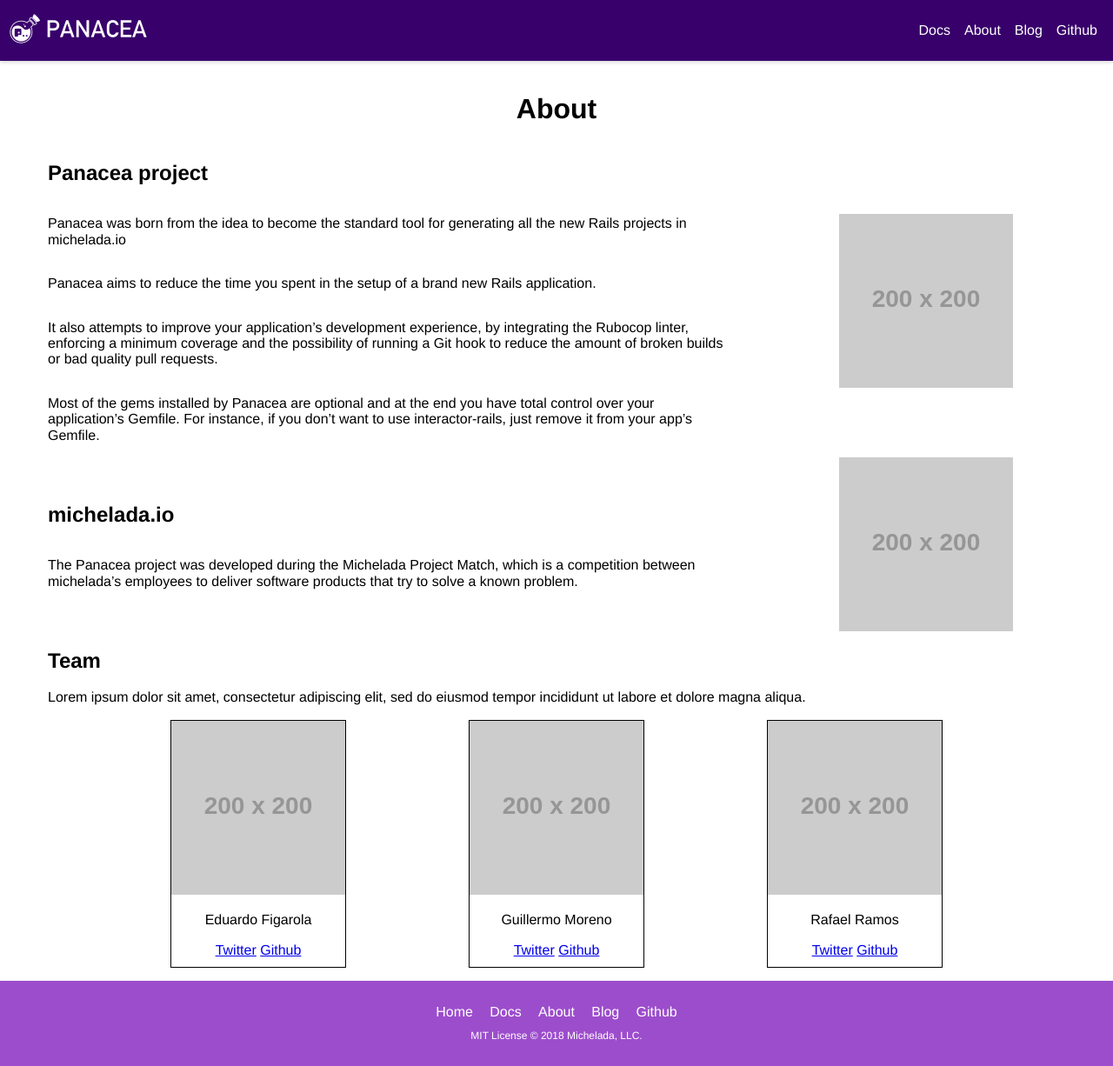
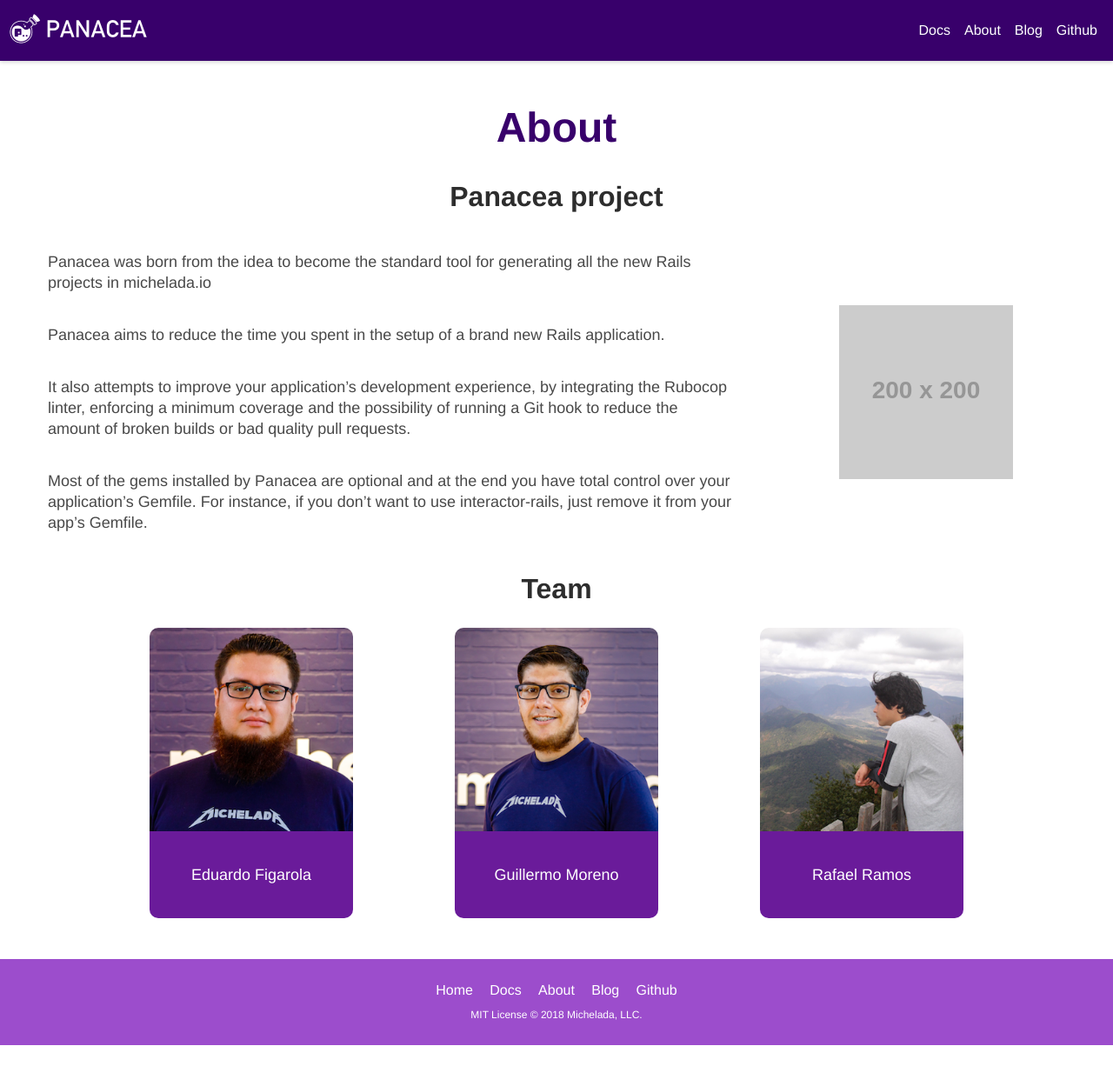
Before and after one commit to panacea-rails/website, a Jekyll site: the page built from about.html, in a window 1280 px wide and 1226 px high. Shown: the whole window at 87% size. Built offline with Jekyll 4.4.1, drawn with Linux system fonts in a browser that asks for light colours.

Commit message:
Added styles for about

```diff
--- a/_scss/about.scss
+++ b/_scss/about.scss
@@ -1,6 +1,24 @@
 .about {
+  color: $black-light;
+  padding: 1.5rem 1.5rem 4.7rem 1.5rem;
+
   h1 {
+    color: $primary-dark;
+    font-size: 4.8rem;
+    line-height: 5.7rem;
     text-align: center;
+  }
+
+  h2 {
+    color: $black-medium;
+    font-size: 3.2rem;
+    line-height: 3.8rem;
+    text-align: center;
+  }
+
+  p {
+    font-size: 1.8rem;
+    line-height: 2.4rem;
   }
 }
 
@@ -45,16 +63,26 @@
 }
 
 .about-team-card {
-  border: 0.1rem solid $black;
-  max-width: 30rem;
+  border-radius: 1rem;
+  display: flex;
+  flex-direction: column;
+  overflow: hidden;
+  width: 20%;
 
-  img {
-    width: 100%;
-    height: auto;
+  .member-image {
+    overflow: hidden;
+    height: 0;
+    padding-top: 100%;
+    background-size: cover;
   }
 
   .info {
-    padding: 0 1rem 1rem 1rem;
+    background-color: $primary;
+    color: $white;
+    font-size: 2rem;
+    line-height: 3rem;
+    padding: 2rem 1rem;
     text-align: center;
+    flex-grow: 1;
   }
 }
--- a/about.html
+++ b/about.html
@@ -5,10 +5,9 @@
 
 <div class="container about">
   <h1>About</h1>
-
+  <h2>Panacea project</h2>
   <div class="about-row">
     <div class="about-column with-text left">
-      <h2>Panacea project</h2>
       <p>Panacea was born from the idea to become the standard tool for generating all the new Rails projects in michelada.io</p>
       <p>Panacea aims to reduce the time you spent in the setup of a brand new Rails application.</p>
       <p>It also attempts to improve your application’s development experience, by integrating the Rubocop linter, enforcing a minimum coverage and the possibility of running a Git hook to reduce the amount of broken builds or bad quality pull requests.</p>
@@ -19,45 +18,28 @@
     </div>
   </div>
 
-  <div class="about-row">
-    <div class="about-column with-text left">
-      <h2>michelada.io</h2>
-      <p>The Panacea project was developed during the Michelada Project Match, which is a competition between michelada’s employees to deliver software products that try to solve a known problem.</p>
-    </div>
-    <div class="about-column with-image right">
-      <img alt="Panacea logo" src="https://via.placeholder.com/200x200" />
-    </div>
-  </div>
-
   <div class="about-team">
     <h2>Team</h2>
-    <p>Lorem ipsum dolor sit amet, consectetur adipiscing elit, sed do eiusmod tempor incididunt ut labore et dolore magna aliqua.</p>
 
     <div class="about-team-cards">
       <div class="about-team-card">
-        <img alt="Panacea logo" src="https://via.placeholder.com/200x200" />
+        <div class="member-image" style="background-image: url({{site.baseurl}}/assets/img/lalo.png)"></div>
         <div class="info">
           <p>Eduardo Figarola</p>
-          <a href="#">Twitter</a>
-          <a href="#">Github</a>
         </div>
       </div>
 
       <div class="about-team-card">
-        <img alt="Panacea logo" src="https://via.placeholder.com/200x200" />
+        <div class="member-image" style="background-image: url({{site.baseurl}}/assets/img/memo.png)"></div>
         <div class="info">
           <p>Guillermo Moreno</p>
-          <a href="#">Twitter</a>
-          <a href="#">Github</a>
         </div>
       </div>
 
       <div class="about-team-card">
-        <img alt="Panacea logo" src="https://via.placeholder.com/200x200" />
+        <div class="member-image" style="background-image: url({{site.baseurl}}/assets/img/rafa.png)"></div>
         <div class="info">
           <p>Rafael Ramos</p>
-          <a href="#">Twitter</a>
-          <a href="#">Github</a>
         </div>
       </div>
     </div>
--- a/index.html
+++ b/index.html
@@ -12,7 +12,7 @@
   </div>
   <div class="container">
     <h1><b>Panacea</b> is a new way to generate Rails apps.</h1>
-    <img src="{{site.baseurl}}/assets/img/logo.png">
+    <img alt="Logo de Panacea" src="{{site.baseurl}}/assets/img/logo.png">
     <p>Panacea helps you to integrate the most common gems in your app so you can start the development proccess right away.</p>
   </div>
 </div>
```
Also changed, not shown: assets/img/lalo.png (added), assets/img/memo.png (added), assets/img/rafa.png (added).
